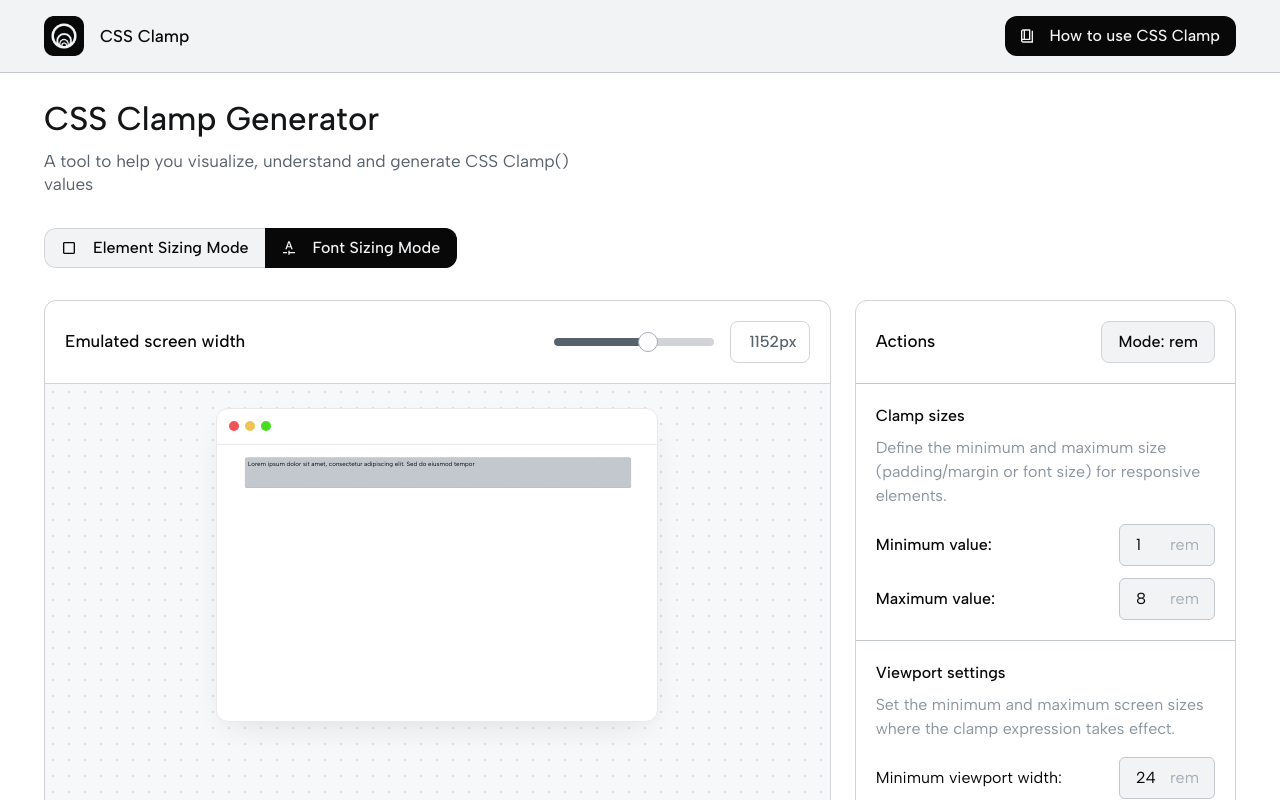
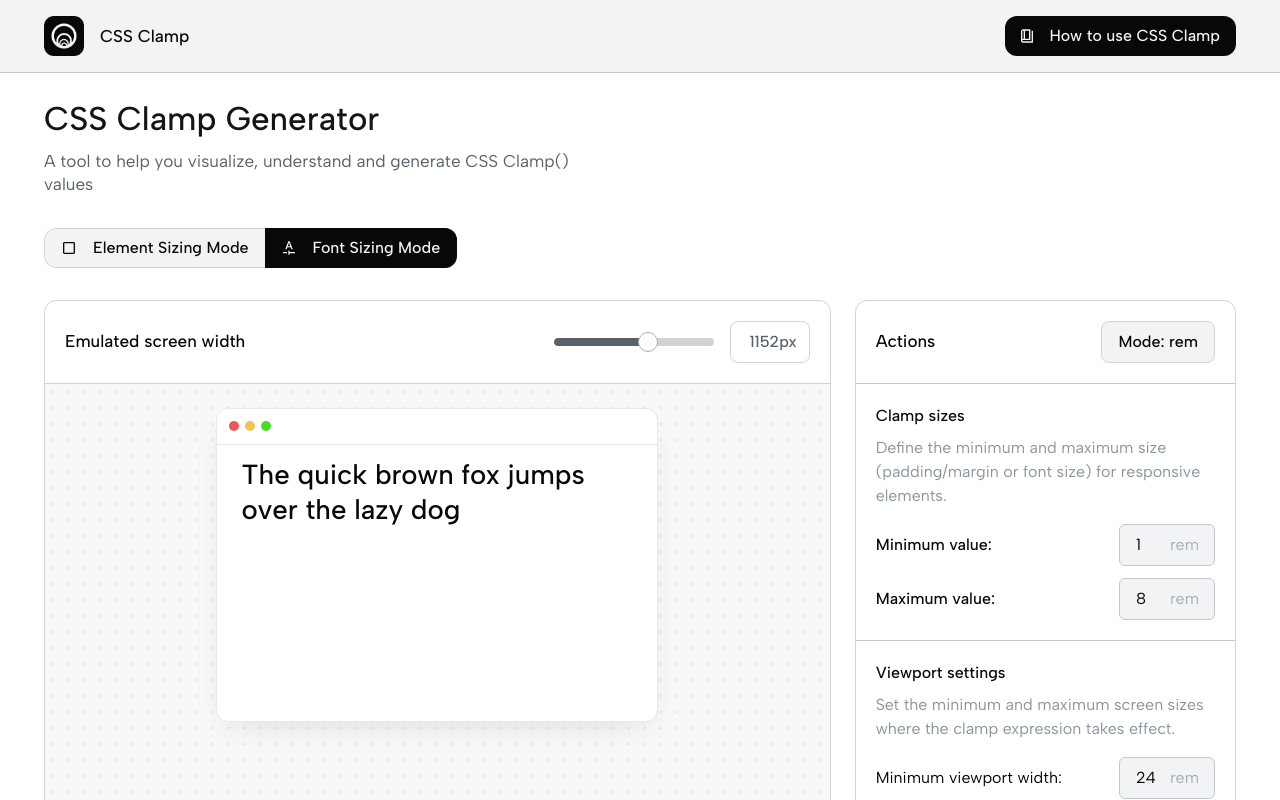
Before and after one commit to Willem-Jaap/cssclamp, a Next.js app: page / in a window 1280 px wide. Both pictures are taken after a click on the button "Font Sizing Mode". Shown: the top 800 px of the page. Built offline with nearby package versions, Linux system fonts and the light colour scheme.

Commit message:
fix: apply the clamp as font size in text mode

```diff
--- a/src/components/misc/preview-element.tsx
+++ b/src/components/misc/preview-element.tsx
@@ -7,8 +7,8 @@ const PreviewElement = () => {
 
     return (
         <div
-            className="h-20 rounded-lg border border-dashed border-neutral-400 bg-neutral-200 px-2 py-1"
-            style={{ margin: `0 ${watch('clamp').replace('vw', '%')}` }}
+            className="h-64 rounded-2xl border-4 border-dashed border-primary-200 bg-primary-50"
+            style={{ margin: `0 ${watch('clamp').replace('vw', 'cqw')}` }}
         />
     );
 };
--- a/src/components/misc/preview-text.tsx
+++ b/src/components/misc/preview-text.tsx
@@ -6,11 +6,11 @@ const PreviewText = () => {
     const { watch } = useSettings();
 
     return (
-        <div
-            className="h-20 rounded-lg border border-dashed border-neutral-400 bg-neutral-200 px-2 py-1"
-            style={{ margin: `0 ${watch('clamp').replace('vw', '%')}` }}>
-            Lorem ipsum dolor sit amet, consectetur adipiscing elit. Sed do eiusmod tempor
-        </div>
+        <p
+            className="px-16 leading-tight font-medium text-neutral-950"
+            style={{ fontSize: watch('clamp').replace('vw', 'cqw') }}>
+            The quick brown fox jumps over the lazy dog
+        </p>
     );
 };
 
```
